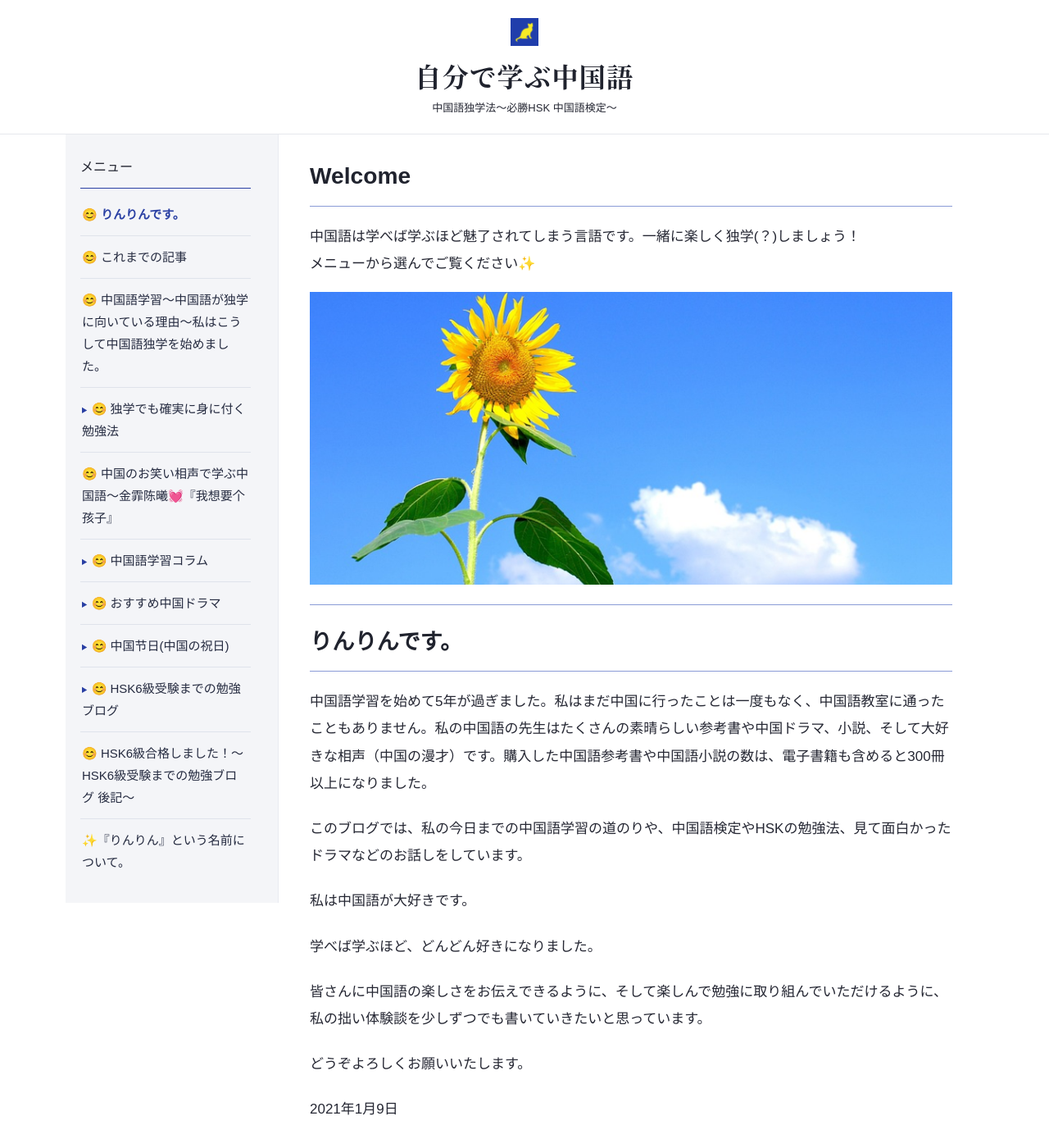
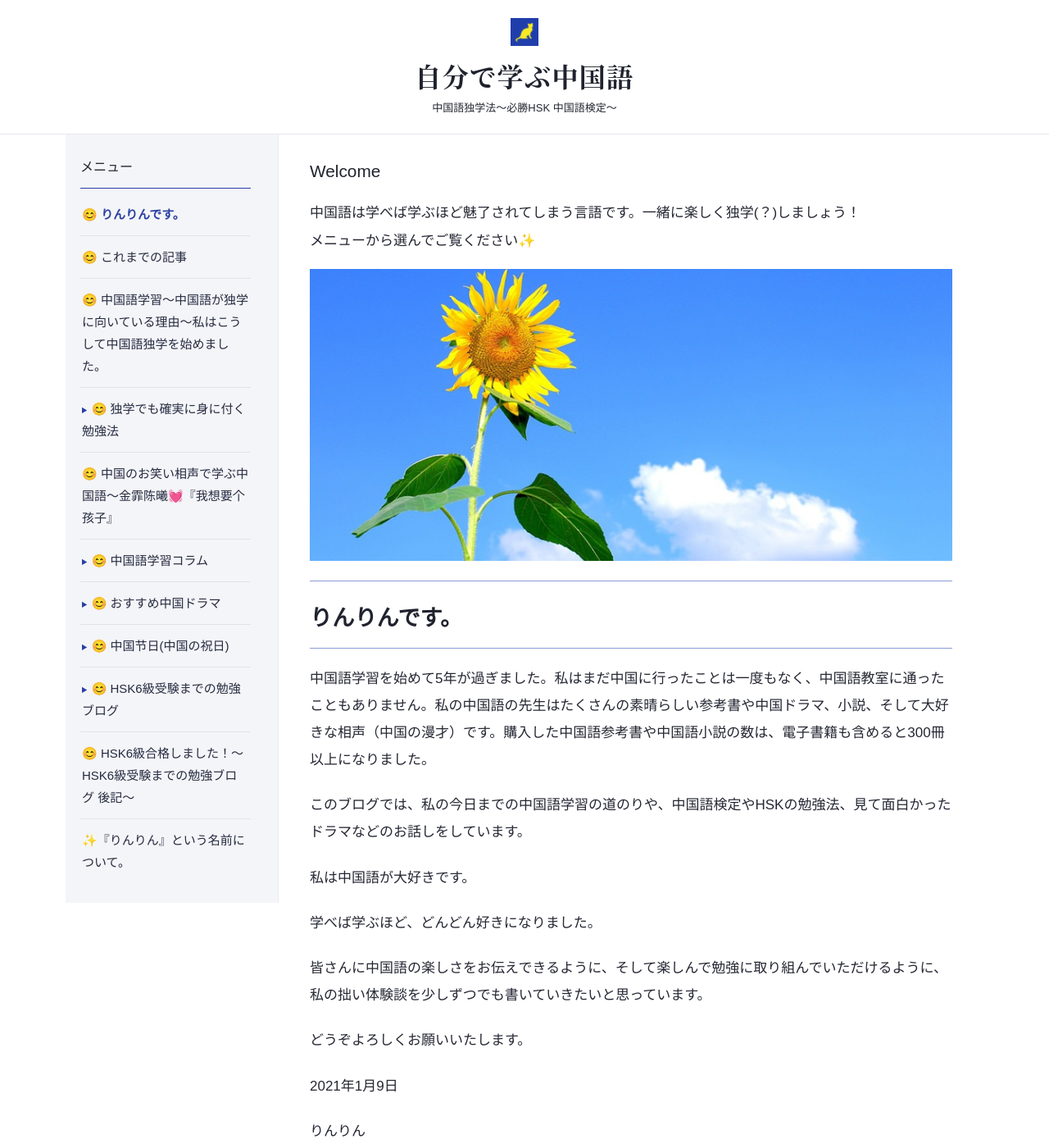
Before and after one commit to linlin-art/jibundemanabu, a Jekyll site: the page built from index.md, in a window 1280 px wide and 1400 px high. Shown: the whole window at 82% size. Built offline with Jekyll 4.4.1, drawn with Linux system fonts in a browser that asks for light colours.

Commit message:
Add files via upload

```diff
--- a/_layouts/default.html
+++ b/_layouts/default.html
@@ -55,6 +55,7 @@
 .sidebar { position: sticky; top: 0; align-self: start; max-height: 100vh; max-height: 100dvh; overflow-y: auto; scrollbar-gutter: stable; }
 }
 @media (max-width: 800px) {
+.welcome-photo img { aspect-ratio: auto; height: auto; object-fit: contain; }
 body { font-size: 16px; }
 .site-header { padding: 24px 18px 20px; }
 .site-logo { width: 32px; height: 32px; margin-bottom: 10px; }
@@ -68,6 +69,10 @@
 .welcome-title { font-size: 1.4rem; }
 .intro-heading { font-size: 1.5rem; }
 }
+
+/* Welcome greeting */
+main .welcome-title { font-size: 1.3rem; font-weight: 500; margin-bottom: 18px; }
+.welcome-title::after { display: none; }
 </style>
 </head>
 <body>
```
